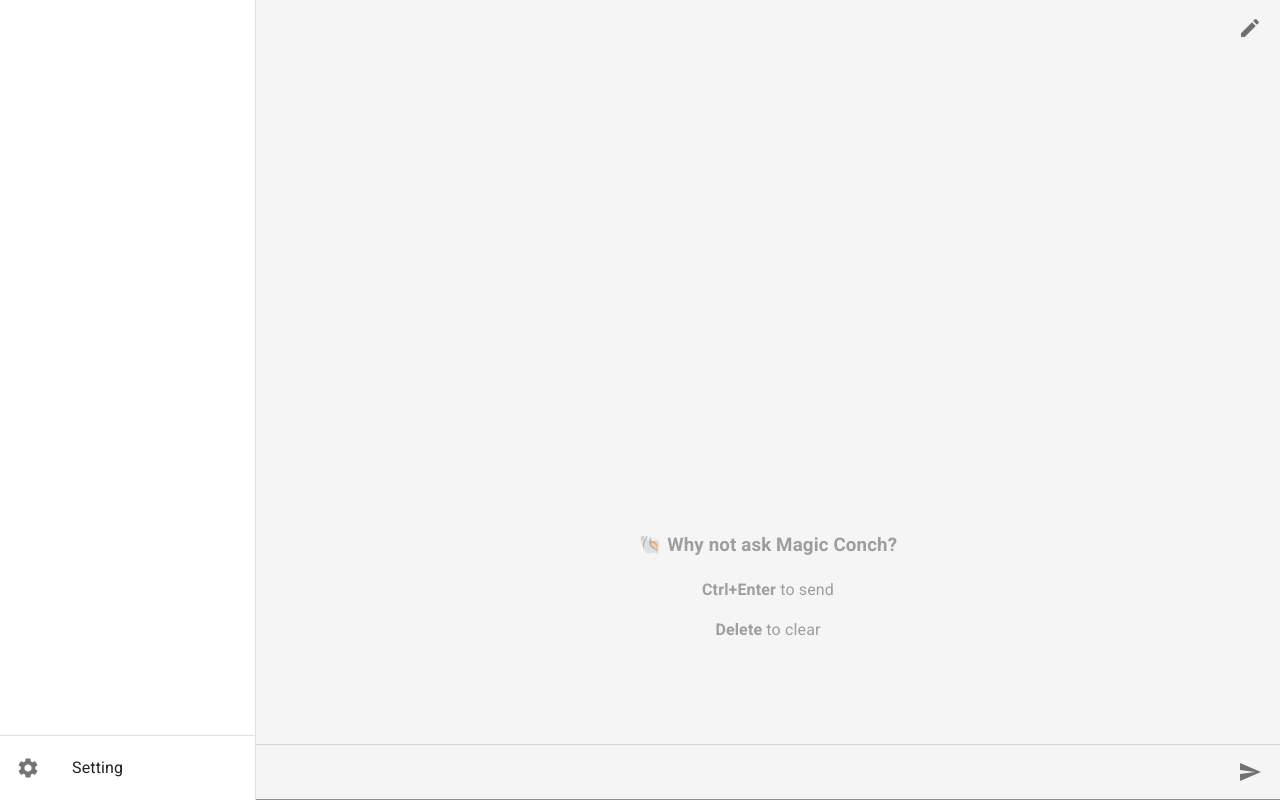
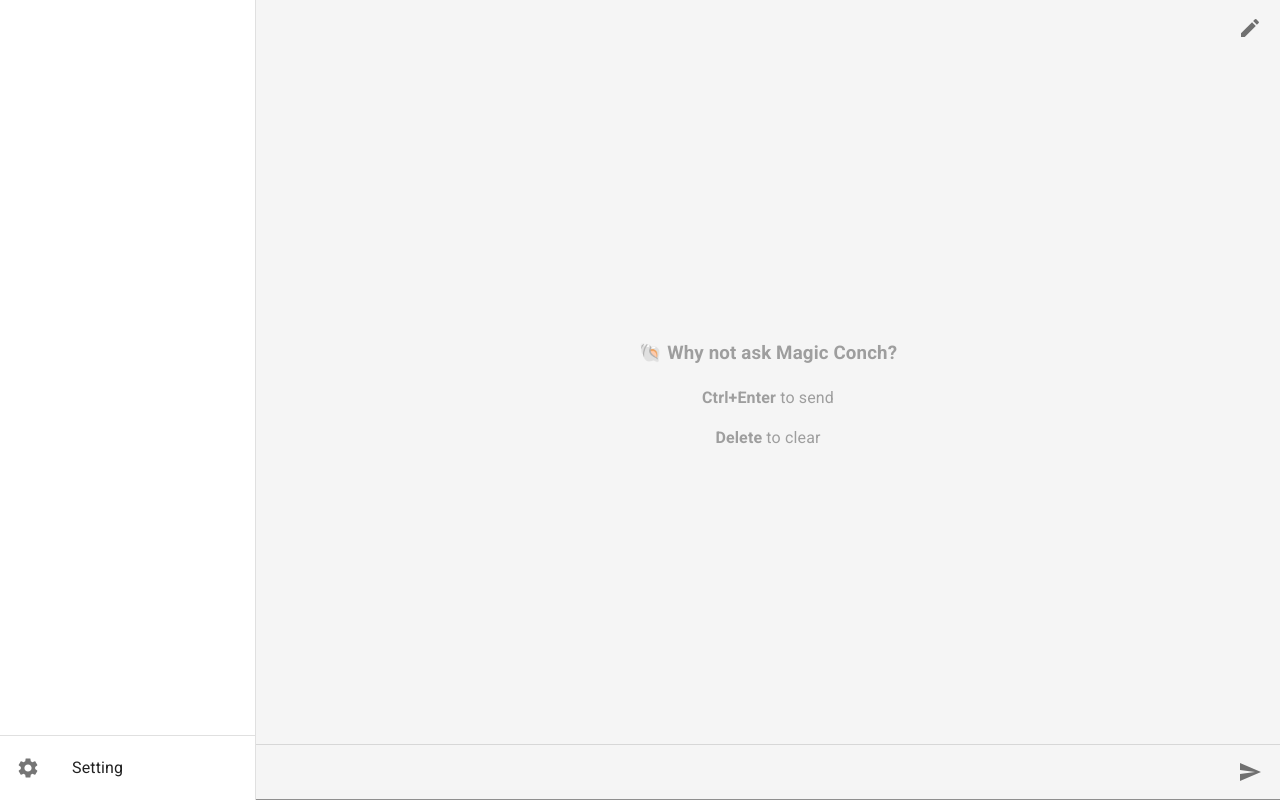
Before and after one commit to ppaanngggg/MagicConch, a React (Vite) app in the folder frontend/: page / in a window 1280 px wide. Built offline with nearby package versions, Linux system fonts and the light colour scheme.

Commit message:
fix: helper text location

```diff
--- a/frontend/src/Conversation.tsx
+++ b/frontend/src/Conversation.tsx
@@ -153,7 +153,7 @@ export default function Conversation() {
             sx={{
               flexGrow: 1,
               textAlign: "center",
-              paddingTop: "50%",
+              paddingTop: "calc(50vh - 5rem)",
               color: (theme) => theme.palette.grey[500],
             }}
           >
```
